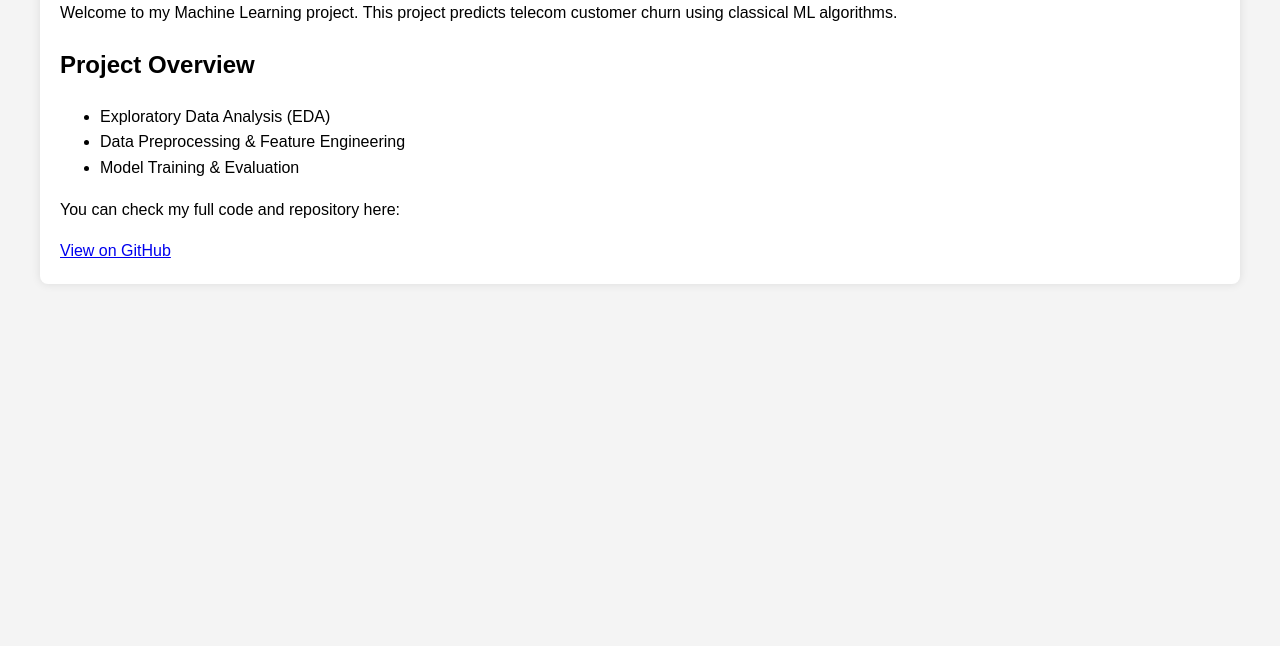
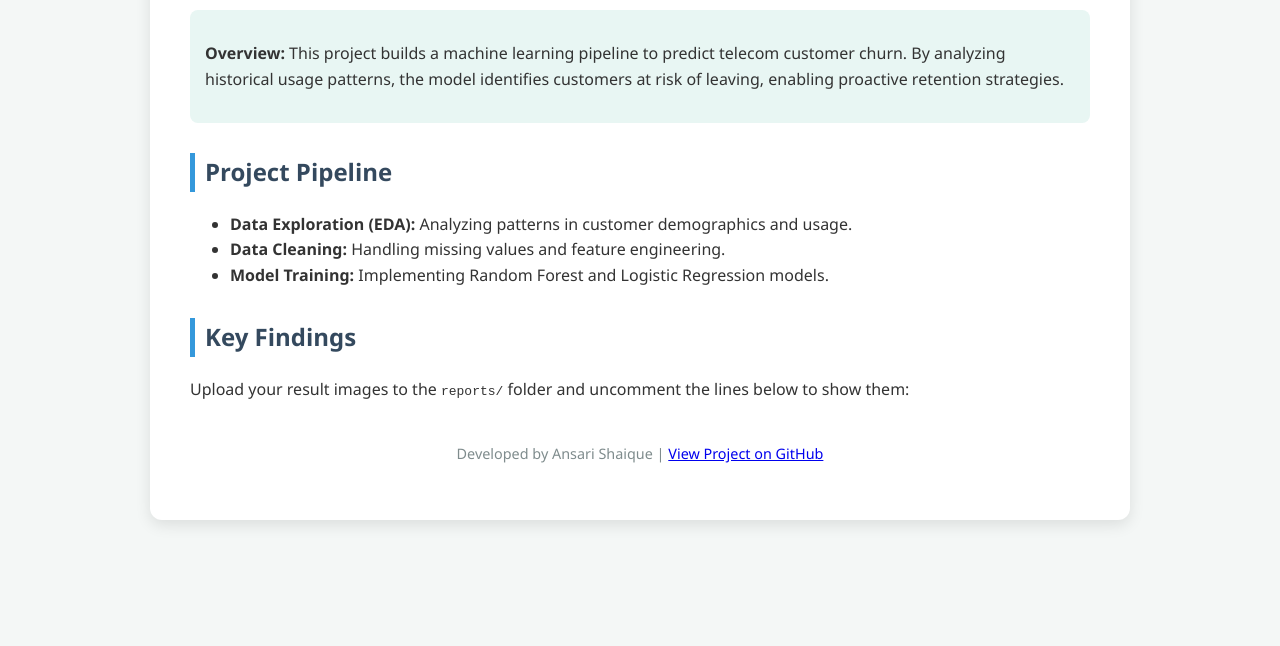
Before and after one commit to shaiqueansari1604-png/churn-prediction, a plain HTML site: page index.html in a window 1280 px wide. Shown: the part 154-800 px from the top of the page. Drawn offline with Linux system fonts and the light colour scheme.

Commit message:
Update index.html

```diff
--- a/index.html
+++ b/index.html
@@ -3,27 +3,39 @@
 <head>
     <meta charset="UTF-8">
     <meta name="viewport" content="width=device-width, initial-scale=1.0">
-    <title>Customer Churn Prediction</title>
+    <title>Churn Prediction Project</title>
     <style>
-        body { font-family: Arial, sans-serif; line-height: 1.6; margin: 40px; background-color: #f4f4f4; }
-        .container { background: white; padding: 20px; border-radius: 8px; box-shadow: 0 0 10px rgba(0,0,0,0.1); }
-        h1 { color: #333; }
+        body { font-family: 'Segoe UI', Tahoma, Geneva, Verdana, sans-serif; line-height: 1.6; background-color: #f4f7f6; color: #333; margin: 0; padding: 0; }
+        .container { max-width: 900px; margin: 30px auto; background: #fff; padding: 40px; border-radius: 12px; box-shadow: 0 5px 15px rgba(0,0,0,0.1); }
+        h1 { color: #2c3e50; text-align: center; }
+        h2 { color: #34495e; border-left: 5px solid #3498db; padding-left: 10px; margin-top: 30px; }
+        .highlight { background: #e8f6f3; padding: 15px; border-radius: 8px; }
+        .gallery { display: grid; grid-template-columns: 1fr 1fr; gap: 20px; margin-top: 20px; }
+        .footer { text-align: center; margin-top: 40px; font-size: 0.9em; color: #7f8c8d; }
     </style>
 </head>
 <body>
-    <div class="container">
-        <h1>Customer Churn Prediction Project</h1>
-        <p>Welcome to my Machine Learning project. This project predicts telecom customer churn using classical ML algorithms.</p>
 
-        <h2>Project Overview</h2>
-        <ul>
-            <li>Exploratory Data Analysis (EDA)</li>
-            <li>Data Preprocessing & Feature Engineering</li>
-            <li>Model Training & Evaluation</li>
-        </ul>
+<div class="container">
+    <h1>Customer Churn Prediction</h1>
 
-        <p>You can check my full code and repository here:</p>
-        <a href="https://github.com/shaiqueansari1604-png/churn-prediction">View on GitHub</a>
+    <div class="highlight">
+        <p><strong>Overview:</strong> This project builds a machine learning pipeline to predict telecom customer churn. By analyzing historical usage patterns, the model identifies customers at risk of leaving, enabling proactive retention strategies.</p>
     </div>
+
+    <h2>Project Pipeline</h2>
+    <ul>
+        <li><strong>Data Exploration (EDA):</strong> Analyzing patterns in customer demographics and usage.</li>
+        <li><strong>Data Cleaning:</strong> Handling missing values and feature engineering.</li>
+        <li><strong>Model Training:</strong> Implementing Random Forest and Logistic Regression models.</li>
+    </ul>
+
+    <h2>Key Findings</h2>
+    <p>Upload your result images to the <code>reports/</code> folder and uncomment the lines below to show them:</p>
+    <div class="footer">
+        <p>Developed by Ansari Shaique | <a href="https://github.com/shaiqueansari1604-png/churn-prediction">View Project on GitHub</a></p>
+    </div>
+</div>
+
 </body>
 </html>
```
